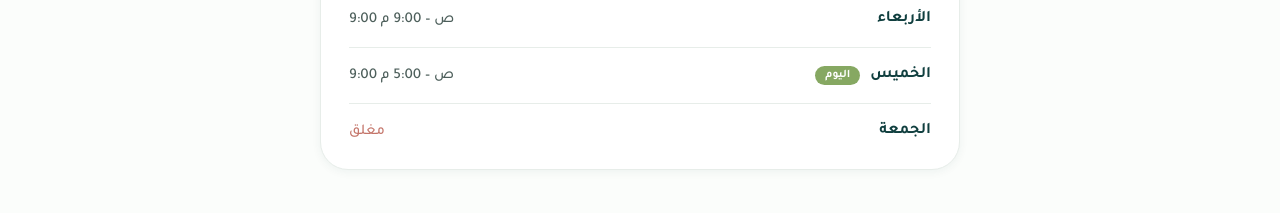
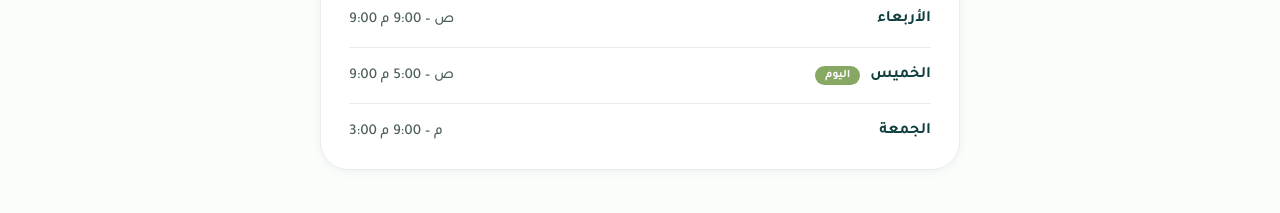
Before and after one commit to asadi80/rouh, a React (Vite) app: page / in a window 1280 px wide. Shown: the part 2500-2713 px from the top of the page. Built offline with nearby package versions, Linux system fonts and the light colour scheme.

Commit message:
updating location

```diff
--- a/src/data/clinicData.js
+++ b/src/data/clinicData.js
@@ -39,7 +39,7 @@ export const workingHours = [
   { day: "الثلاثاء", hours: "9:00 ص – 9:00 م", isOpen: true },
   { day: "الأربعاء", hours: "9:00 ص – 9:00 م", isOpen: true },
   { day: "الخميس", hours: "9:00 ص – 5:00 م", isOpen: true },
-  { day: "الجمعة", hours: "مغلق", isOpen: false },
+  { day: "الجمعة", hours: "3:00 م – 9:00 م", isOpen: true },
 ];
 
 // قائمة الأطباء وجداولهم — أضف أو عدّل الأطباء هنا
```
